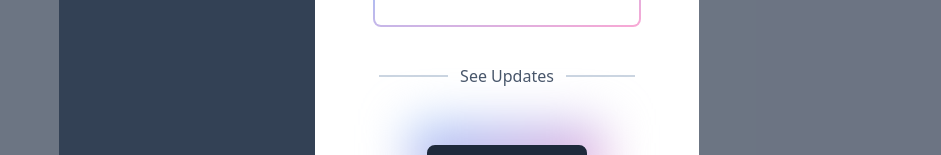
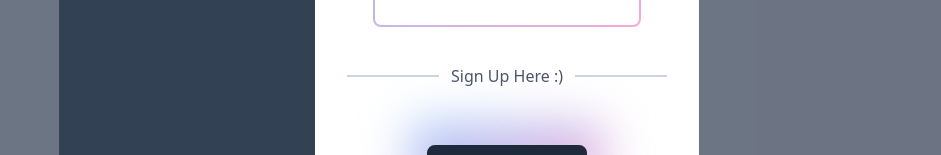
Before and after one commit to VisH317/interview, a Nuxt app: page / in a window 1280 px wide. Both pictures are taken after a click on the element "Sign In". Shown: the part 480-635 px from the top of the page, without its empty margins (261-1202 px from the left). Built offline with nearby package versions, Linux system fonts and the light colour scheme; no server answers.

Commit message:
setup modal switch

```diff
--- a/components/auth/Login.vue
+++ b/components/auth/Login.vue
@@ -1,5 +1,6 @@
-<script setup>
-
+<script setup lang="ts">
+    const login = useState<boolean>('login-modal')
+    const signup = useState<boolean>('signup-modal')
 </script>
 
 <template>
@@ -26,8 +27,8 @@
                     <input type="password" class="w-full p-5 rounded-md outline-none text-lg" placeholder="Password: "/>
                 </div>
                 <div class="relative inline-flex items-center justify-center w-full">
-                    <hr class="w-64 h-px my-8 bg-gray-200 border-[1px] border-slate-300 dark:bg-slate-600">
-                    <span class="absolute px-3 font-normal text-slate-600 bg-white mx-auto dark:text-slate-400 ">See Updates</span>
+                    <hr class="w-80 h-px my-8 bg-gray-200 border-[1px] border-slate-300 dark:bg-slate-600">
+                    <span class="absolute px-3 font-normal text-slate-600 bg-white mx-auto dark:text-slate-400 " @click="() => { login = false; signup = true }">Sign Up Here :)</span>
                 </div>
                 <div class="group relative flex flex-row items-center transition ease-in-out duration-300 hover:-translate-y-1 hover:opacity-[0.85] w-48 h-24">
                     <button class="bg-gradient-to-br from-blue-300 to-pink-300 py-2 px-4 flex justify-center items-center blur-xl w-48 h-full absolute"></button>
--- a/components/auth/Signup.vue
+++ b/components/auth/Signup.vue
@@ -1,4 +1,7 @@
-<script setup>
+<script setup lang="ts">
+
+    let login = useState<boolean>("login-modal")
+    let signup = useState<boolean>("signup-modal")
 
 </script>
 
@@ -32,11 +35,11 @@
 
                 <div class="relative inline-flex items-center justify-center w-full">
                     <hr class="w-64 h-px my-8 bg-gray-200 border-[1px] border-slate-300 dark:bg-slate-600">
-                    <span class="absolute px-3 font-normal text-slate-600 bg-white mx-auto dark:text-slate-400 ">See Updates</span>
+                    <span class="absolute px-3 font-normal text-slate-600 bg-white mx-auto dark:text-slate-400 " @click="() => { login = true; signup = false }">Sign In Here :)</span>
                 </div>
                 <div class="group relative flex flex-row items-center transition ease-in-out duration-300 hover:-translate-y-1 hover:opacity-[0.85] w-48 h-24">
                     <button class="bg-gradient-to-br from-blue-300 to-pink-300 py-2 px-4 flex justify-center items-center blur-xl w-48 h-full absolute"></button>
-                    <div class="group-hover:shadow-lg border-2 border-slate-800 bg-slate-800 text-white duration-300 transition ease-in-out bg-slate-800 text-2xl font-light rounded-lg h-14 w-40 cursor-pointer text-center flex justify-center items-center z-20 absolute left-4 top-5" @click="action">Sign Up</div>
+                    <div class="group-hover:shadow-lg border-2 border-slate-800 bg-slate-800 text-white duration-300 transition ease-in-out bg-slate-800 text-2xl font-light rounded-lg h-14 w-40 cursor-pointer text-center flex justify-center items-center z-20 absolute left-4 top-5">Sign Up</div>
                 </div>
 
             </div>
```
